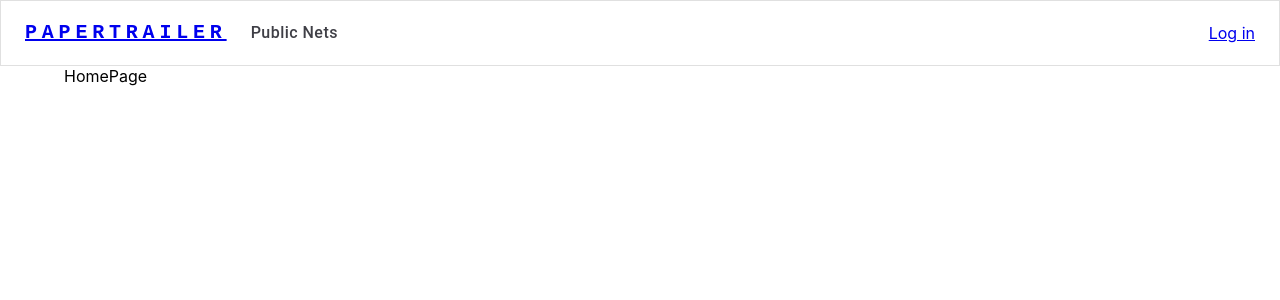
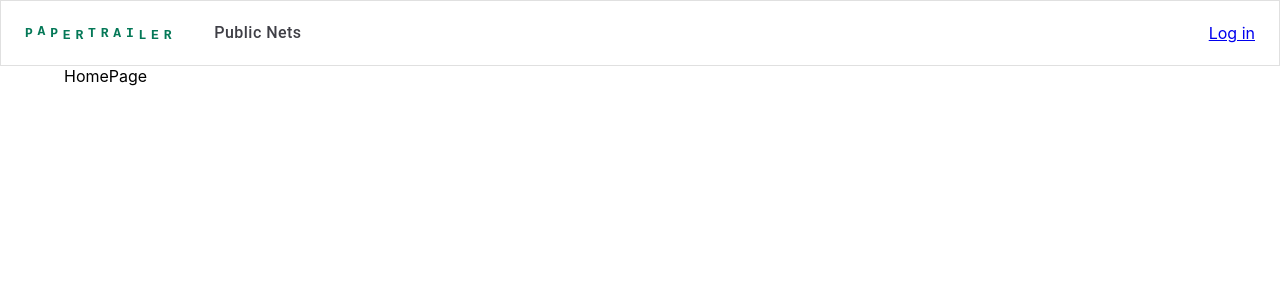
Before and after one commit to giguru/papertrailer, a React (Create React App) app: page / in a window 1280 px wide. Shown: the top 300 px of the page. Built offline with nearby package versions, Linux system fonts and the light colour scheme.

Commit message:
Logo design

```diff
--- a/src/components/layout/TopMenuBar.module.scss
+++ b/src/components/layout/TopMenuBar.module.scss
@@ -5,5 +5,14 @@
         color: $zinc700;
         text-transform: none;
         font-weight: 500;
+
     }
 }
+.Logo {
+    font-family: monospace;
+    letter-spacing: .3rem;
+    text-decoration: none;
+    font-weight: bold;
+    color: $emerald700;
+    margin-right: $space * 2;
+}
--- a/src/components/layout/TopMenuBar.tsx
+++ b/src/components/layout/TopMenuBar.tsx
@@ -18,6 +18,24 @@ import {routes} from "../../utils/routes";
 import {useAuth} from "../auth-provider/AuthProvider";
 import styles from './TopMenuBar.module.scss';
 
+function Logo () {
+    return (
+
+        <Link to={routes.home} className={styles.Logo}>
+            {'PAPERTRAILER'.split('').map((char, idx) => (
+                <span
+                    key={idx}
+                    style={{
+                        top: ([11, 10, 9, 3, 4].indexOf(idx) > -1 ? 2 : 0) + ([1].indexOf(idx) > -1 ? -2 : 0),
+                        position: 'relative',
+                    }}
+                >
+                    {char}
+                </span>
+            ))}
+        </Link>
+    );
+}
 
 type ApiEndpoint = string;
 type PageType = {[label: string] : ApiEndpoint };
@@ -60,25 +78,7 @@ const TopMenuBar = () => {
         <AppBar position="static" variant="outlined" className={styles.Toolbar}>
             <Container maxWidth="xl">
                 <Toolbar disableGutters>
-                    <Typography
-                        variant="h6"
-                        noWrap
-                        component="a"
-                        href="/"
-                        sx={{
-                            mr: 2,
-                            display: { xs: 'none', md: 'flex' },
-                            fontFamily: 'monospace',
-                            fontWeight: 700,
-                            letterSpacing: '.3rem',
-                            color: 'inherit',
-                            textDecoration: 'none',
-                        }}
-                    >
-                        <Link to={routes.home}>
-                            PAPERTRAILER
-                        </Link>
-                    </Typography>
+                    <Logo />
 
                     <Box sx={{ flexGrow: 1, display: { xs: 'flex', md: 'none' } }}>
                         <IconButton
```
